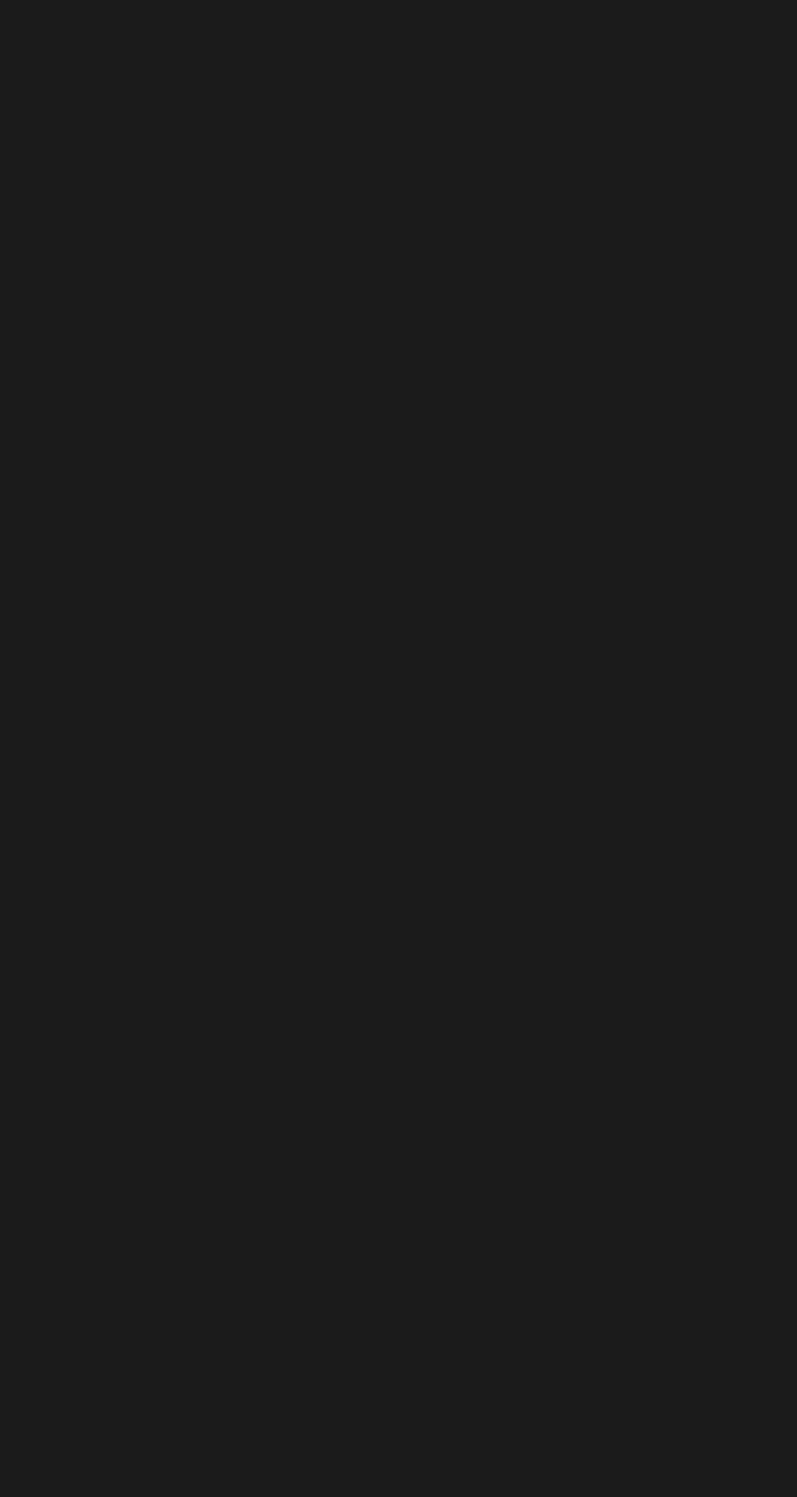
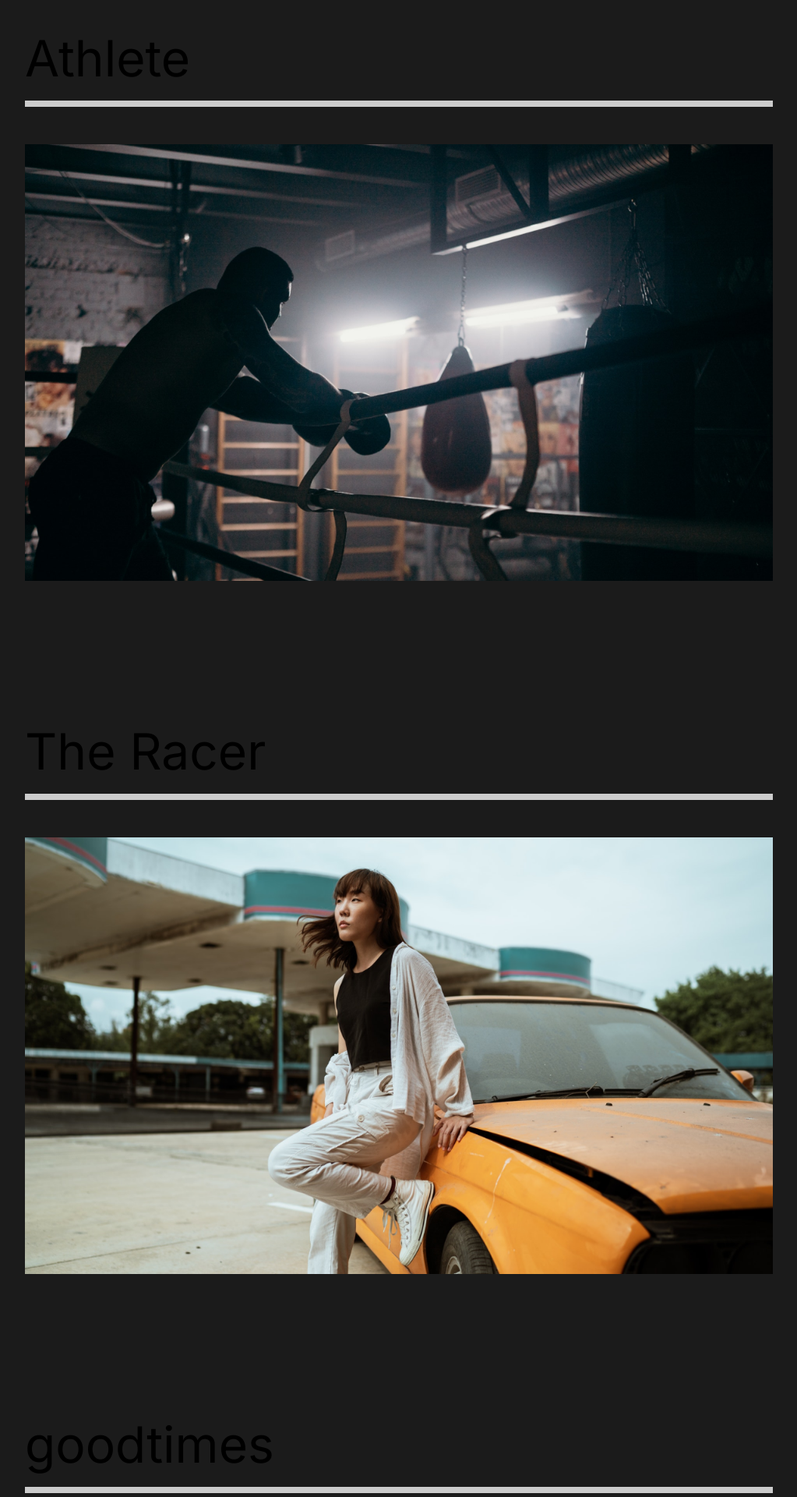
Before and after one commit to Michael-Melis/capture-build-michael, a React (Create React App) app: page /work in a window 1280 px wide. Shown: the part 140-2060 px from the top of the page at 78% size, without its empty margins (128-1151 px from the left). Before the commit the page ends 800 px from the top, so only its background shows below. Built offline with nearby package versions, Linux system fonts and the light colour scheme.

Commit message:
our work spliter

```diff
--- a/src/App.js
+++ b/src/App.js
@@ -6,6 +6,7 @@
 import ContactUs from "./pages/ContactUs";
 import OurWork from "./pages/OurWork";
 import Nav from "./components/Nav";
+import MovieDetail from "./pages/MovieDetail";
 //Router
 import { Switch, Route } from "react-router-dom";
 function App() {
@@ -17,8 +18,11 @@
         <Route exact path="/">
           <AboutUs />
         </Route>
-        <Route path="/work">
+        <Route exact path="/work">
           <OurWork />
+        </Route>
+        <Route path="/work/:id">
+          <MovieDetail />
         </Route>
         <Route path="/contact">
           <ContactUs />
--- /dev/null
+++ b/src/movieState.js
@@ -0,0 +1,81 @@
+//Import Images
+import athlete from "./img/athlete-small.png";
+import goodtimes from "./img/goodtimes-small.png";
+import theracer from "./img/theracer-small.png";
+import athlete2 from "./img/athlete2.png";
+import goodtimes2 from "./img/good-times2.jpg";
+import theracer2 from "./img/the-racer2.jpg";
+
+export const MovieState = () => {
+  return [
+    {
+      title: "The Athlete",
+      mainImg: athlete,
+      secondaryImg: athlete2,
+      url: "/work/the-athlete",
+      awards: [
+        {
+          title: "Truly A masterpiece",
+          description:
+            "“Lorem Ipsum is simply dummy text of the printing and typesetting industry.”",
+        },
+        {
+          title: "Fresh look on a brutal sport.",
+          description:
+            "“Lorem Ipsum is simply dummy text of the printing and typesetting industry.”",
+        },
+        {
+          title: "It’s okay lmao.",
+          description:
+            "“Lorem Ipsum is simply dummy text of the printing and typesetting industry.”",
+        },
+      ],
+    },
+    {
+      title: "Good Times",
+      mainImg: goodtimes,
+      url: "/work/good-times",
+      secondaryImg: goodtimes2,
+      awards: [
+        {
+          title: "Truly A masterpiece",
+          description:
+            "“Lorem Ipsum is simply dummy text of the printing and typesetting industry.”",
+        },
+        {
+          title: "Fresh look on a brutal sport.",
+          description:
+            "“Lorem Ipsum is simply dummy text of the printing and typesetting industry.”",
+        },
+        {
+          title: "It’s okay lmao.",
+          description:
+            "“Lorem Ipsum is simply dummy text of the printing and typesetting industry.”",
+        },
+      ],
+    },
+    {
+      title: "The Racer",
+      mainImg: theracer,
+      url: "/work/the-racer",
+      secondaryImg: theracer2,
+      awards: [
+        {
+          title: "Truly A masterpiece",
+          description:
+            "“Lorem Ipsum is simply dummy text of the printing and typesetting industry.”",
+        },
+        {
+          title: "Fresh look on a brutal sport.",
+          description:
+            "“Lorem Ipsum is simply dummy text of the printing and typesetting industry.”",
+        },
+        {
+          title: "It’s okay lmao.",
+          description:
+            "“Lorem Ipsum is simply dummy text of the printing and typesetting industry.”",
+        },
+      ],
+    },
+  ];
+};
--- /dev/null
+++ b/src/pages/MovieDetail.js
@@ -0,0 +1,106 @@
+import React, { useState, useEffect } from "react";
+import styled from "styled-components";
+import { useHistory } from "react-router-dom";
+import { MovieState } from "../movieState";
+
+const MovieDetail = () => {
+  const history = useHistory();
+  const url = history.location.pathname;
+  const [movies, setMovies] = useState(MovieState);
+  const [movie, setMovie] = useState(null);
+
+  //useEffect
+  useEffect(() => {
+    const currentMovie = movies.filter((stateMovie) => stateMovie.url === url);
+    setMovie(currentMovie[0]);
+  }, [movies, url]);
+
+  return (
+    <>
+      {movie && (
+        <Details>
+          <HeadLine>
+            <h2>{movie.title}</h2>
+            <img src={movie.mainImg} alt="movie" />
+          </HeadLine>
+          <Awards>
+            {movie.awards.map((award) => (
+              <Award
+                title={award.title}
+                description={award.description}
+                key={award.title}
+              />
+            ))}
+          </Awards>
+          <ImageDisplay>
+            <img src={movie.secondaryImg} alt="second image" />
+          </ImageDisplay>
+        </Details>
+      )}
+    </>
+  );
+};
+
+const Details = styled.div`
+  color: white;
+`;
+const HeadLine = styled.div`
+  min-height: 90vh;
+  padding-top: 20vh;
+  position: relative;
+  h2 {
+    position: absolute;
+    top: 10%;
+    left: 50%;
+    transform: translate(-50%, -10%);
+  }
+  img {
+    width: 100%;
+    height: 70vh;
+    object-fit: cover;
+  }
+`;
+const Awards = styled.div`
+  min-height: 80vh;
+  display: flex;
+  margin: 5rem 10rem;
+  align-items: center;
+  justify-content: space-around;
+`;
+const AwardStyle = styled.div`
+  padding: 5rem;
+  h3 {
+    font-size: 2rem;
+  }
+  .line {
+    width: 100%;
+    background: #23d997;
+    height: 0.5rem;
+    margin: 1rem 0rem;
+  }
+  p {
+    padding: 2rem 0rem;
+  }
+`;
+const ImageDisplay = styled.div`
+  min-height: 50vh;
+  img {
+    width: 100%;
+    height: 100vh;
+    object-fit: cover;
+  }
+`;
+
+//Award component
+
+const Award = ({ title, description }) => {
+  return (
+    <AwardStyle>
+      <h3>{title}</h3>
+      <div className="line"></div>
+      <p>{description}</p>
+    </AwardStyle>
+  );
+};
+
+export default MovieDetail;
--- a/src/pages/OurWork.js
+++ b/src/pages/OurWork.js
@@ -1,9 +1,59 @@
 import React from "react";
+import styled from "styled-components";
+import { Link } from "react-router-dom";
+//images
+import athlete from "../img/athlete-small.png";
+import theracer from "../img/theracer-small.png";
+import goodtimes from "../img/goodtimes-small.png";
+
 const OurWork = () => {
   return (
-    <div>
-      <h1>Our Work</h1>
-    </div>
+    <Work>
+      <Movie>
+        <h2>Athlete</h2>
+        <div className="line"></div>
+        <Link to="/work/the-athlete">
+          <img src={athlete} alt="Athlete" />
+        </Link>
+      </Movie>
+      <Movie>
+        <h2>The Racer</h2>
+        <div className="line"></div>
+        <Link to="/work/the-racer">
+          <img src={theracer} alt="the racer girl" />
+        </Link>
+      </Movie>
+      <Movie>
+        <h2>goodtimes</h2>
+        <div className="line"></div>
+        <Link to="/work/good-times">
+          <img src={goodtimes} alt="good times couple" />
+        </Link>
+      </Movie>
+    </Work>
   );
 };
+
+const Work = styled.div`
+  min-height: 100vh;
+  overflow: hidden;
+  padding: 5rem 10rem;
+  h2 {
+    padding: 1rem 0rem;
+  }
+`;
+const Movie = styled.div`
+  padding-bottom: 10rem;
+  .line {
+    height: 0.5rem;
+    background: #cccccc;
+    margin-bottom: 3rem;
+  }
+  img {
+    height: 70vh;
+    width: 100%;
+    object-fit: cover;
+  }
+`;
+
 export default OurWork;
```
